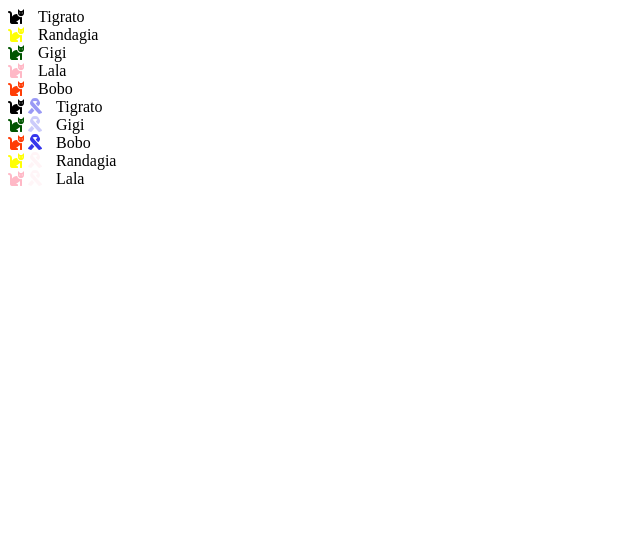
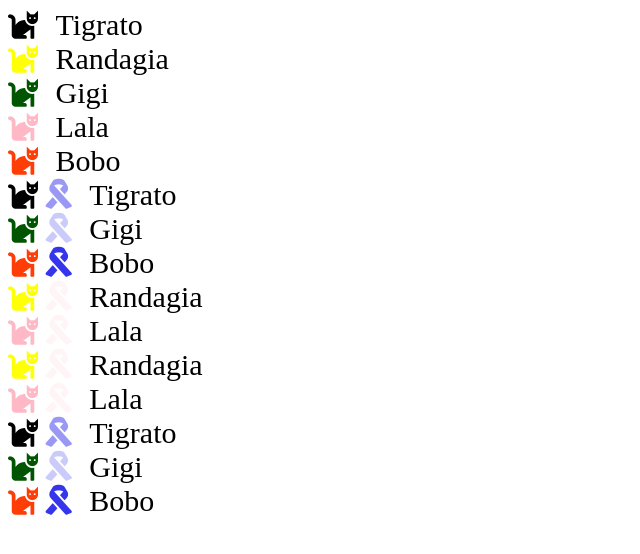
Before and after one commit to parisking93/js-es6-cats, a plain HTML site: page index.html in a window 1280 px wide. Shown: the whole page, without its empty margins (0-640 px from the left). Drawn offline with Linux system fonts and the light colour scheme.

Commit message:
add 3 milestone

```diff
--- a/css/style.css
+++ b/css/style.css
@@ -2,3 +2,6 @@
     margin-left: 10px;
     text-transform: capitalize;
 }
+.fontSize30 {
+    font-size: 30px;
+}
--- a/js/script.js
+++ b/js/script.js
@@ -1,7 +1,7 @@
 // Milestone 1 Definire un array di oggetti; ogni oggetto rappresenta un gatto, che è caratterizzato da: nome, età, colore e sesso.
 // Tramite il forEach(), stampare in pagina tutti i gattini, ciascuno con il proprio colore e il proprio nome.
 // Milestone 2 Dividere i gatti in due contenitori distinti in base al sesso e aggiungere a fianco di ogni gattino un fiocco colorato di rosa, se femmina, o di blu, se maschio. Il colore del fiocco deve essere più tenue se il gatto è più giovane, più scuro se il gatto è più vecchio.
-// Milestone 3 Creare un nuovo array con prima tutti i gattini femmina e poi tutti i gattini maschio, inserendo solamente nome, colore e opacità del fiocco per ogni gatto.
+//
 
 
 // Milestone 1 Definire un array di oggetti; ogni oggetto rappresenta un gatto, che è caratterizzato da: nome, età, colore e sesso.
@@ -105,3 +105,19 @@ const gattiFemmine = newGatti.filter((element) => {
 
 pusha(gattiMaschi);
 pusha(gattiFemmine);
+
+// Milestone 3 Creare un nuovo array con prima tutti i gattini femmina e poi tutti i gattini maschio, inserendo solamente nome, colore e opacità del fiocco per ogni gatto.
+
+let newGattiFemmineMaschi = [...gattiFemmine,...gattiMaschi];
+
+newGattiFemmineMaschi = newGattiFemmineMaschi.map((element) => {
+    const {nome,colore,ribbon} = element;
+    return {
+        nome,
+        colore,
+        ribbon
+    }
+
+})
+pusha(newGattiFemmineMaschi);
+document.getElementById('output').className = 'fontSize30';
```
